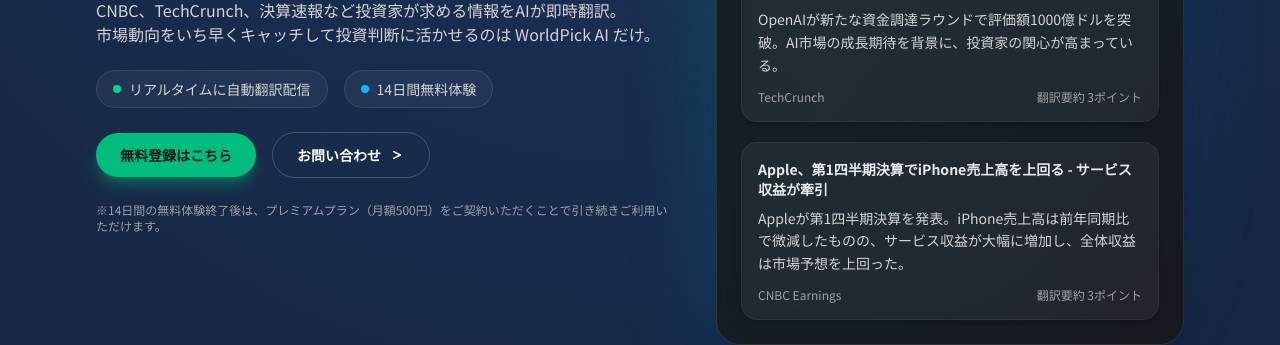
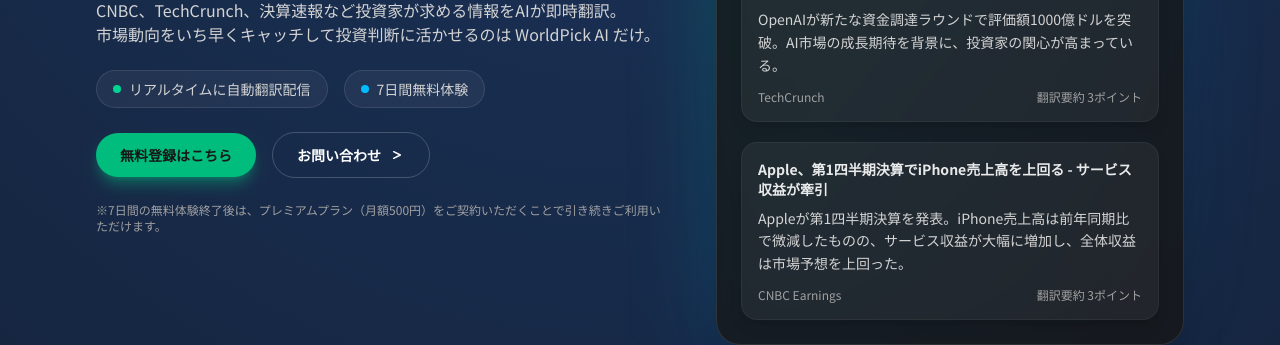
Before and after one commit to yutakoseki/WorldPick-AI-LP, a Next.js app: page / in a window 1280 px wide. Shown: the part 449-794 px from the top of the page. Built offline with nearby package versions, Linux system fonts and the light colour scheme.

Commit message:
FAQの無料トライアル期間を14日から7日に変更し、関連するテキストを修正。ユーザーに正確な情報を提供するための更新。

```diff
--- a/src/app/page.tsx
+++ b/src/app/page.tsx
@@ -134,7 +134,7 @@ const faqs: Faq[] = [
   {
     question: "無料トライアルはありますか？",
     answer:
-      "はい。14日間の無料体験をご利用いただけます。終了後は自動課金されませんので、継続する場合のみプランをご契約ください。",
+      "はい。7日間の無料体験をご利用いただけます。終了後は自動課金されませんので、継続する場合のみプランをご契約ください。",
   },
   {
     question: "年間プランはありますか？",
@@ -153,7 +153,7 @@ const faqs: Faq[] = [
   {
     question: "閲覧できるニュースに制限はありますか？",
     answer:
-      "トライアル期間は14日、その後は月500円で無制限にご利用いただけます。",
+      "トライアル期間は7日、その後は月500円で無制限にご利用いただけます。",
   },
   {
     question: "契約途中でキャンセルしたらどうなりますか？",
@@ -232,7 +232,7 @@ export default function Home() {
               </div>
               <div className="flex items-center gap-2 rounded-full border border-white/10 bg-white/5 px-4 py-2">
                 <span className="h-2 w-2 rounded-full bg-sky-400" />
-                14日間無料体験
+                7日間無料体験
               </div>
             </div>
             <div className="flex flex-wrap items-center gap-4">
@@ -265,7 +265,7 @@ export default function Home() {
               </Link>
             </div>
             <p className="text-xs text-neutral-400">
-              ※14日間の無料体験終了後は、プレミアムプラン（月額500円）をご契約いただくことで引き続きご利用いただけます。
+              ※7日間の無料体験終了後は、プレミアムプラン（月額500円）をご契約いただくことで引き続きご利用いただけます。
             </p>
           </div>
 
```
